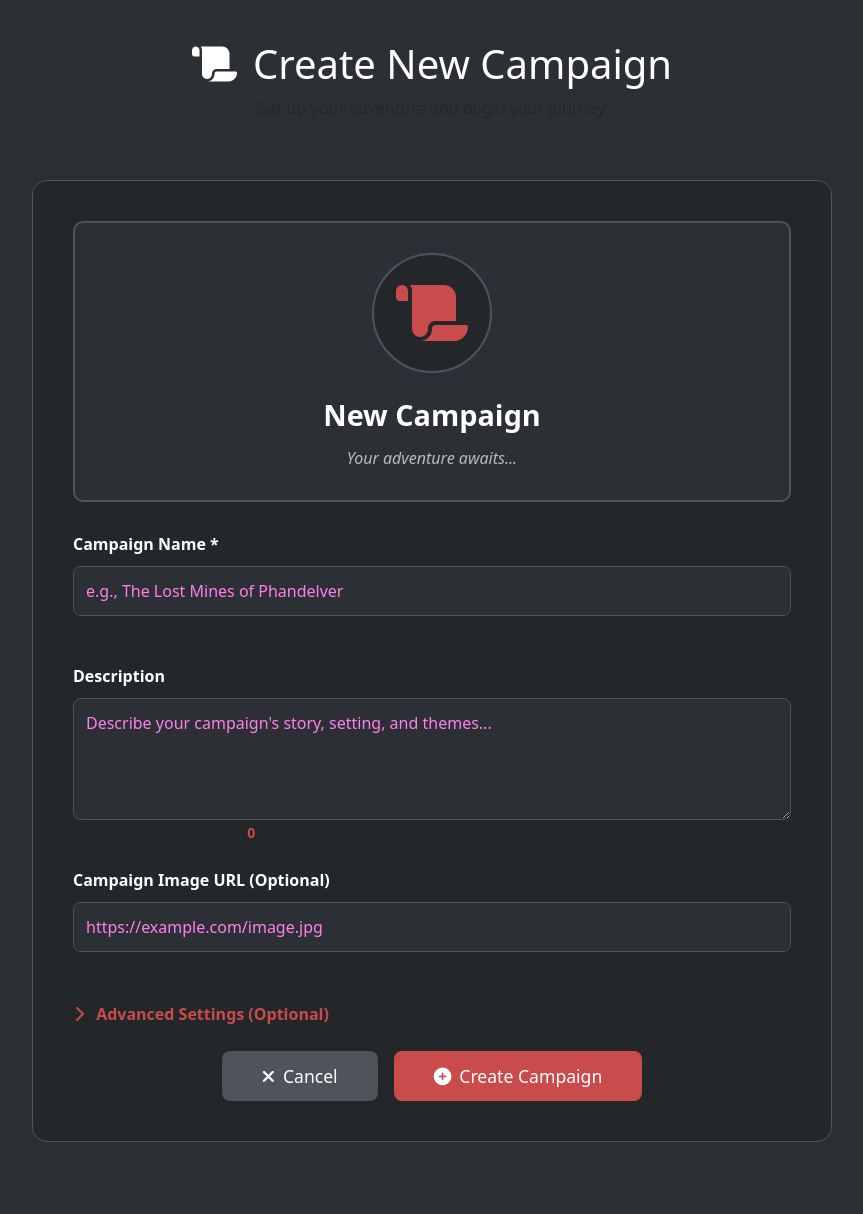
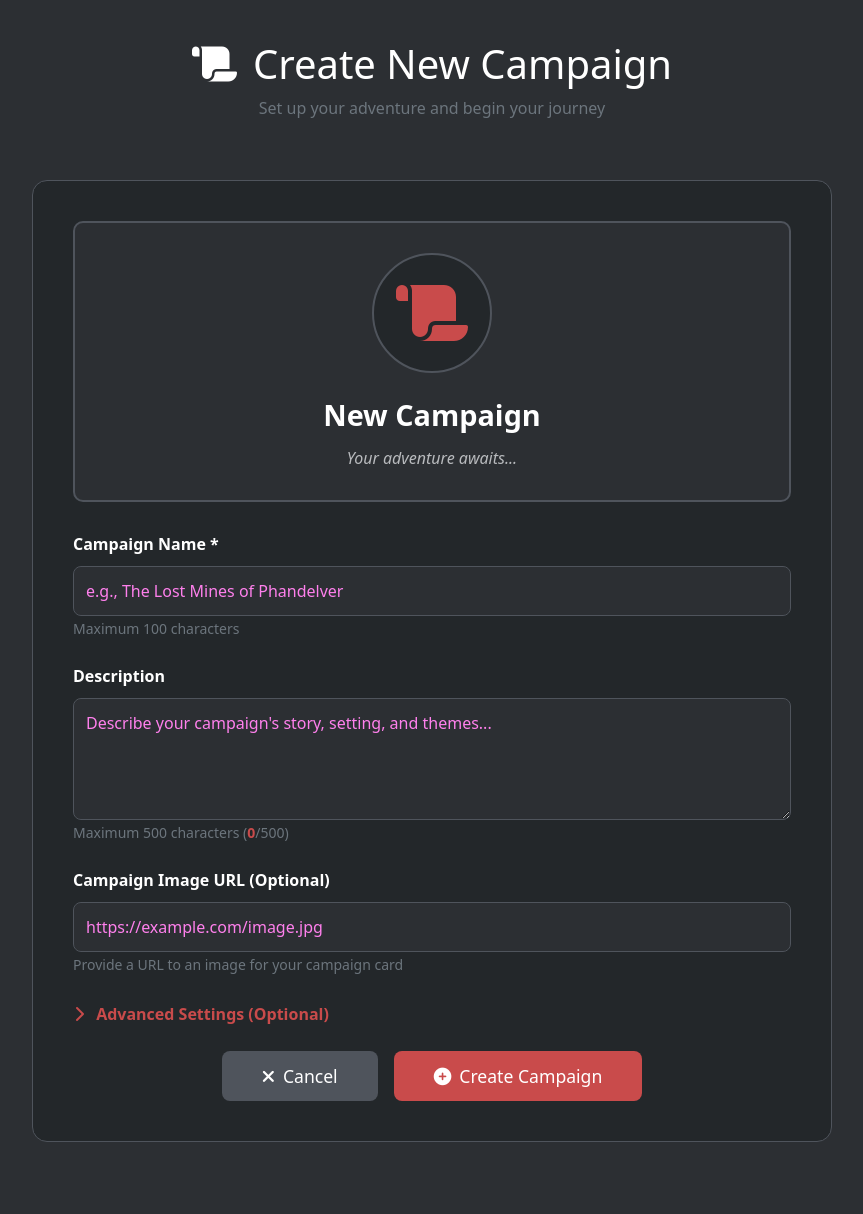
Before and after one commit to omerfrank/SpellWeaver, a Flask app: page /dm/createCampaign in a window 1280 px wide. Shown: the part 61-1275 px from the top of the page, without its empty margins (208-1071 px from the left). Run offline with Flask 3, Linux system fonts and the light colour scheme; the visitor is signed in with stand-in values (Sample User, id 1).

Commit message:
changed comments on client side code

```diff
--- a/app/static/js/auth.js
+++ b/app/static/js/auth.js
@@ -1,5 +1,3 @@
-// TODO: Replace this with your project's Firebase configuration
-// You can find this in your Firebase project console settings
 const firebaseConfig = {
     apiKey: "AIzaSyCMDy-YG7RJuV5ljhccuf9wpz9RhDGEW9g",
     authDomain: "spell-weaver-257d8.firebaseapp.com",
--- a/app/static/js/connectToGame.js
+++ b/app/static/js/connectToGame.js
@@ -130,7 +130,7 @@ function setupGameCodeInput() {
     const input = document.getElementById('gameCodeInput');
 
     input.addEventListener('input', function(e) {
-        // Only allow alphanumeric characters
+        // sanitaize input
         this.value = this.value.replace(/[^a-zA-Z0-9]/g, '').toUpperCase();
 
         // Limit to 6 characters
--- a/app/static/js/createCharacter.js
+++ b/app/static/js/createCharacter.js
@@ -17,7 +17,6 @@ const availableImages = [
     '/static/img/warlock2.webp',
     '/static/img/zombie.webp',
 
-    // Add more images as needed
 ];
 
 let selectedImage = null;
@@ -130,7 +129,6 @@ async function createCharacter() {
     };
 
     try {
-        // Call your Flask API
         const response = await fetch('/api/game/createCharacter', {
             method: 'POST',
             headers: {
--- a/app/static/js/dm_grid.js
+++ b/app/static/js/dm_grid.js
@@ -175,7 +175,7 @@ async function clearEffects() {
 function redrawEffects() {
     ctx2.clearRect(0, 0, layer2.width, layer2.height);
 
-    // 1. SERVER EFFECTS (Draw first so they are below UI interactions)
+    //SERVER EFFECTS (Draw first so they are below UI interactions)
     if (STATE.serverEffects) {
         Object.values(STATE.serverEffects).forEach(effect => {
             if (effect.type === 'radius' && effect.metadata) {
@@ -186,7 +186,7 @@ function redrawEffects() {
         });
     }
 
-    // 2. FOG (Bottom Layer)
+    // FOG (Bottom Layer)
     if (STATE.fogImageLoaded && STATE.fogPattern) {
         ctx2.fillStyle = STATE.fogPattern;
     } else {
--- a/app/static/js/spells.js
+++ b/app/static/js/spells.js
@@ -74,12 +74,6 @@ document.addEventListener('DOMContentLoaded', function() {
 
     // Set up ability select change handler
     const abilitySelect = document.getElementById('abilitySelect');
-    // if (abilitySelect) {
-    //     abilitySelect.addEventListener('change', function() {
-    //         spellData.spellcastingAbility = this.value;
-    //         saveSpellStats();
-    //     });
-    // }
     if (abilitySelect) {
         abilitySelect.addEventListener('change', async function() {
             spellData.spellcastingAbility = this.value;
--- a/app/templates/createCampaign.html
+++ b/app/templates/createCampaign.html
@@ -30,7 +30,7 @@
     <div class="page-header">
         <div class="container">
             <h1><i class="fas fa-scroll me-3"></i>Create New Campaign</h1>
-            <p class="text-muted">Set up your adventure and begin your journey</p>
+            <p class="text-secondary">Set up your adventure and begin your journey</p>
         </div>
     </div>
 
@@ -63,7 +63,7 @@
                         oninput="updatePreview()"
                         required
                     >
-                    <small class="text-muted">Maximum 100 characters</small>
+                    <small class="text-secondary">Maximum 100 characters</small>
                 </div>
 
                 <!-- Campaign Description -->
@@ -77,7 +77,7 @@
                         maxlength="500"
                         oninput="updatePreview()"
                     ></textarea>
-                    <small class="text-muted">Maximum 500 characters (<span id="charCount">0</span>/500)</small>
+                    <small class="text-secondary">Maximum 500 characters (<span id="charCount">0</span>/500)</small>
                 </div>
 
                 <!-- Image URL -->
@@ -90,7 +90,7 @@
                         placeholder="https://example.com/image.jpg"
                         oninput="updatePreview()"
                     >
-                    <small class="text-muted">Provide a URL to an image for your campaign card</small>
+                    <small class="text-secondary">Provide a URL to an image for your campaign card</small>
                 </div>
 
                 <!-- Image Preview -->
```
Also changed, not shown: app/static/js/background.js (+8 -9 lines), app/static/js/character.js (+3 -9 lines), app/static/js/combat.js (+3 -5 lines), app/static/js/dmDashboard.js (+5 -15 lines), app/static/js/dm_espcam.js (+11 -11 lines).
